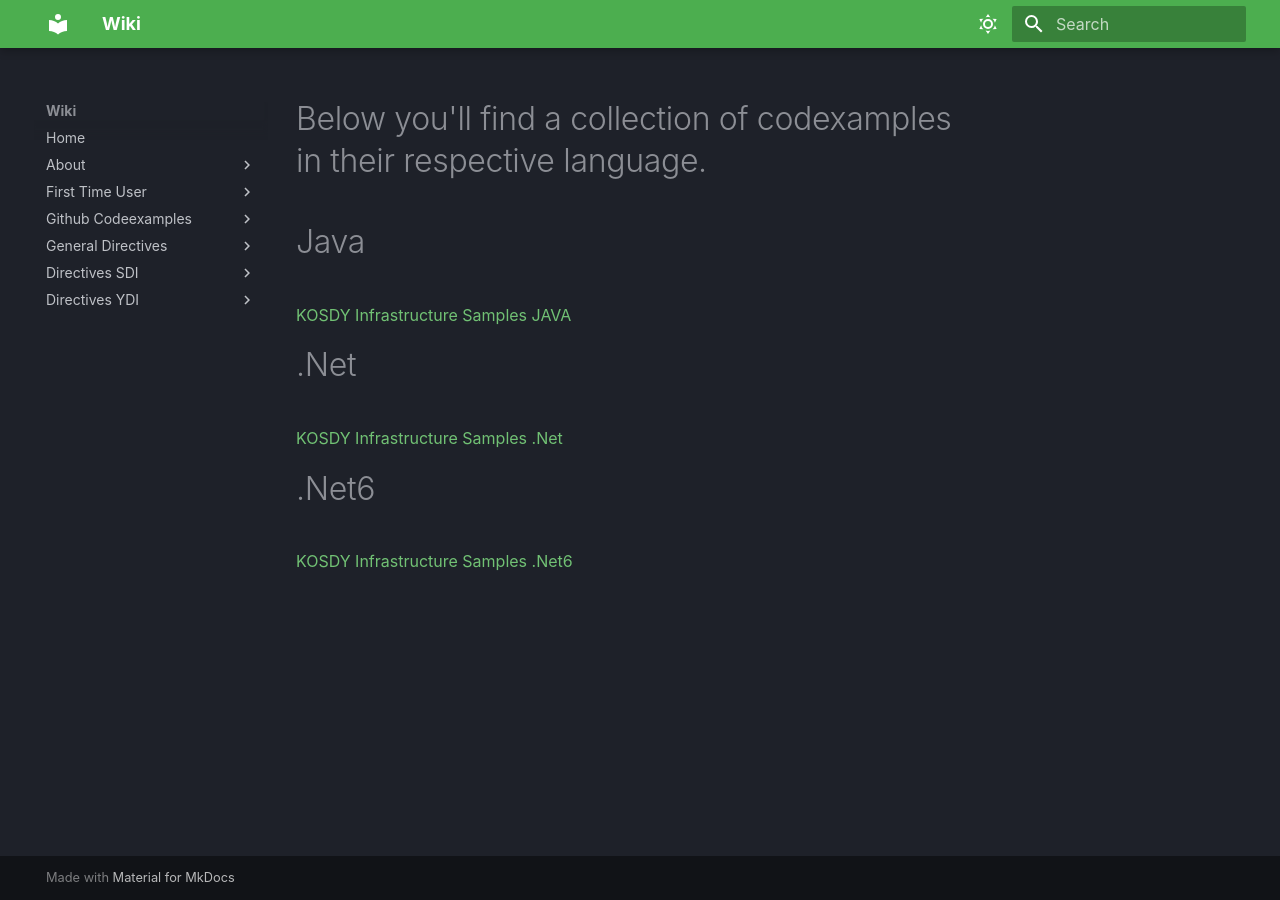
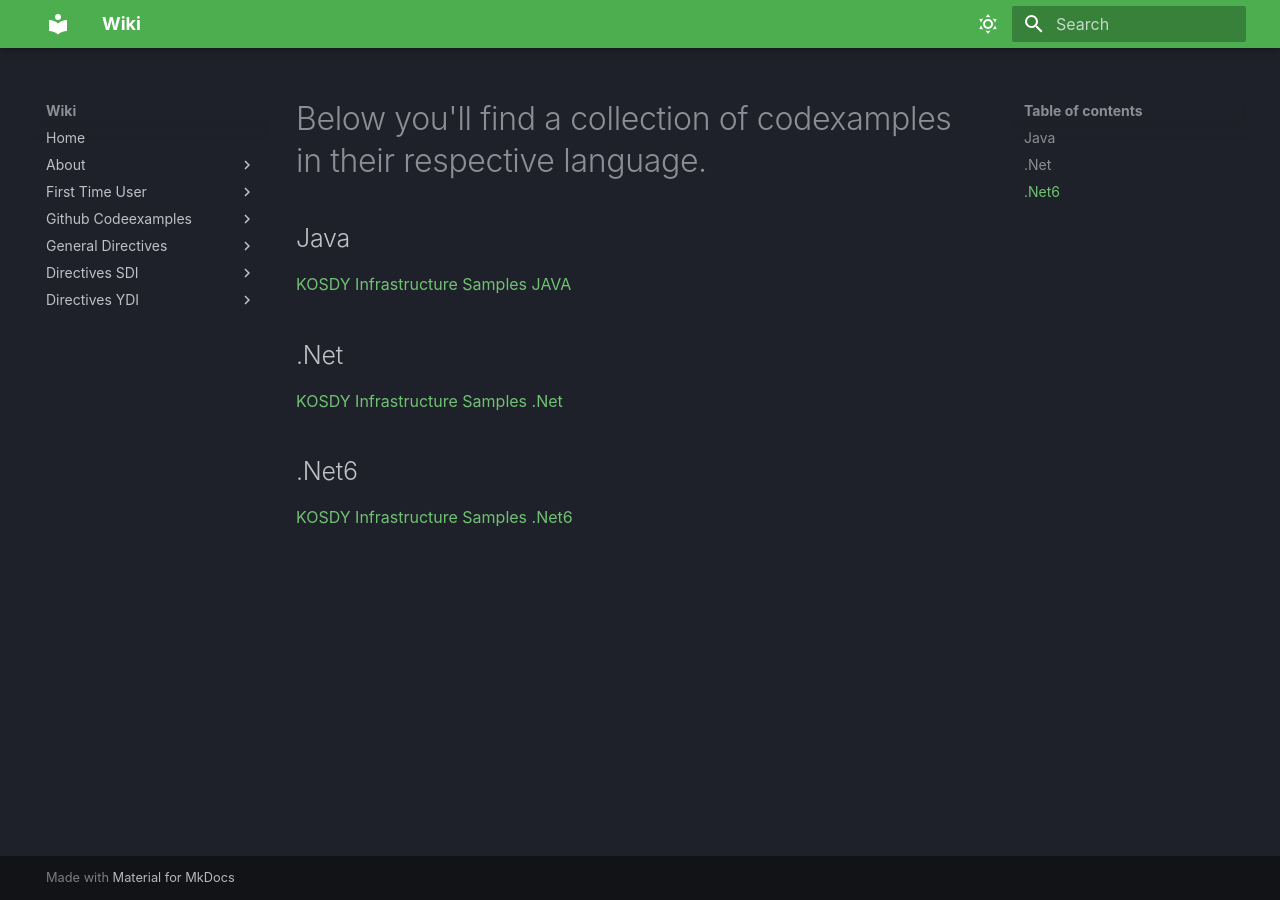
Before and after one commit to CDRKombit/Wiki, an MkDocs documentation site: the page built from docs/GithubCodeexamples/GithubCodeexamples.md, in a window 1280 px wide. Built offline with MkDocs 1.6.1 and Material for MkDocs 9.7.7, drawn with Linux system fonts in a browser that asks for light colours; some web fonts are replaced; old or Windows-style settings are respelled for this version of MkDocs.

Commit message:
Modified

```diff
--- a/docs/GithubCodeexamples/GithubCodeexamples.md
+++ b/docs/GithubCodeexamples/GithubCodeexamples.md
@@ -1,10 +1,10 @@
 # Below you'll find a collection of codexamples in their respective language.
 
-# Java
+## Java
 [KOSDY Infrastructure Samples JAVA](https://github.com/kombit/kosdy_infrastructureSamples-java)
 
-# .Net
+## .Net
 [KOSDY Infrastructure Samples .Net](https://github.com/kombit/kosdy_infrastructureSamples-net)
 
-# .Net6
+## .Net6
 [KOSDY Infrastructure Samples .Net6](https://github.com/kombit/kosdy_infrastructureSamples-net6)
```
Also changed, not shown: docs/Assets/kombit.png (added), 1 other file.
